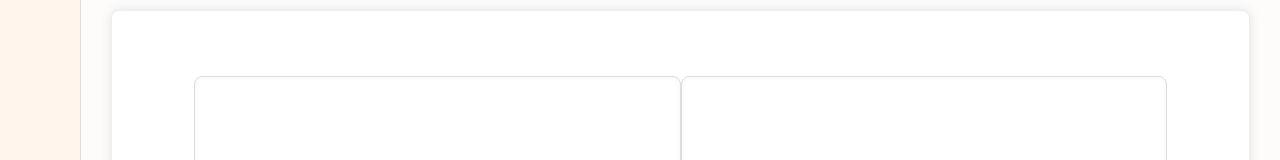
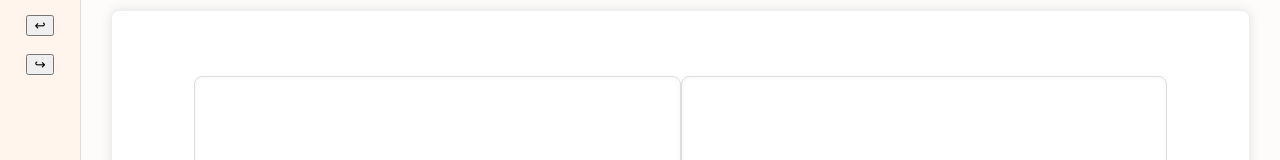
Before and after one commit to Keziashelly23/Momento-Digital-Scrapbook, a plain HTML site: page canvas.html in a window 1280 px wide. Shown: the top 160 px of the page. Drawn offline with Linux system fonts and the light colour scheme.

Commit message:
created the undo and redo buttons
just created the buttons for undo and redo

```diff
--- a/canvas.html
+++ b/canvas.html
@@ -9,6 +9,8 @@
 <body class="journal-body">
   <!-- Sidebar -->
   <aside class="sidebar">
+    <button title="Undo">↩</button>
+    <button title="Redo">↪</button>
   </aside>
 
   <!-- Main Journal Area -->
```
